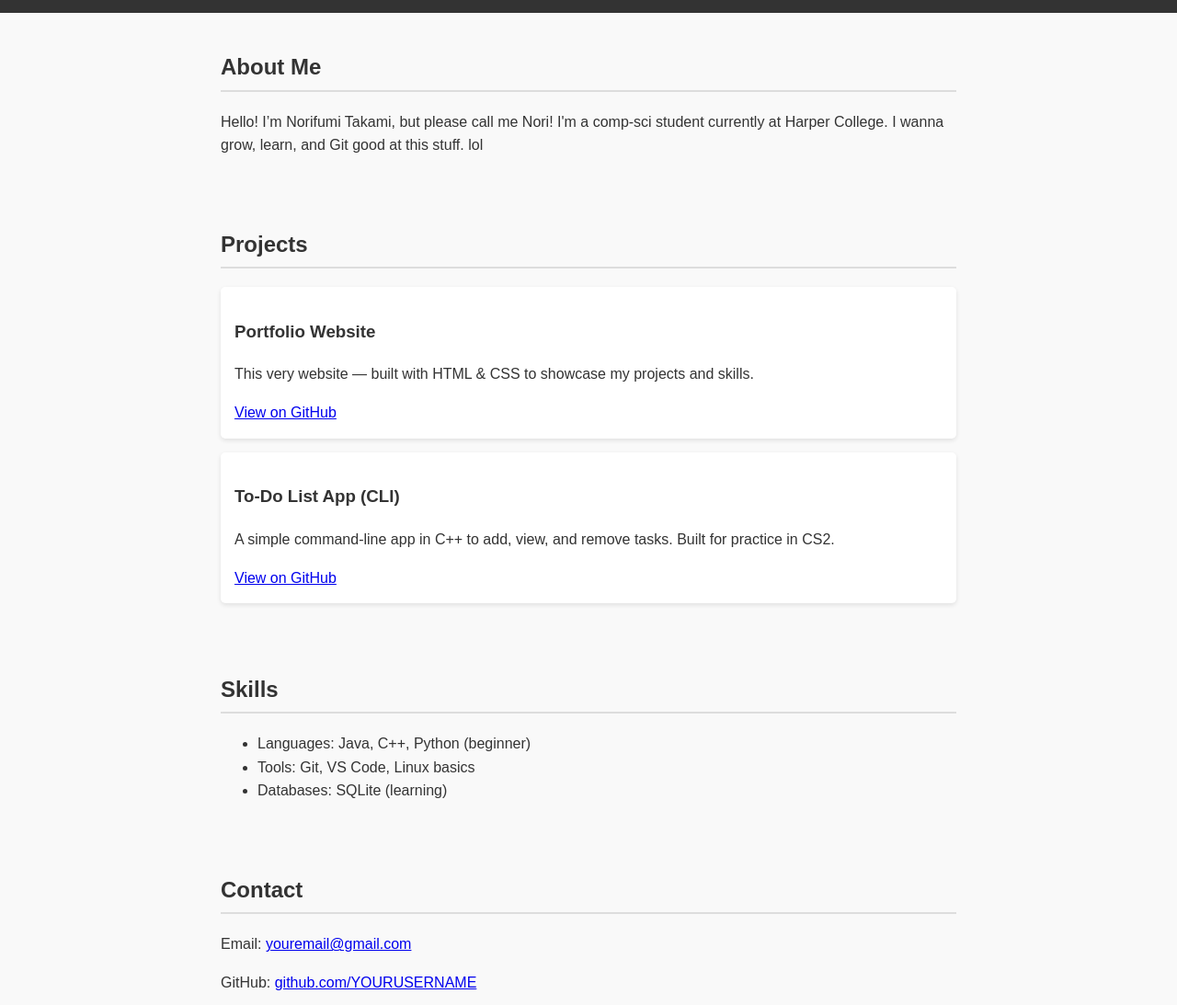
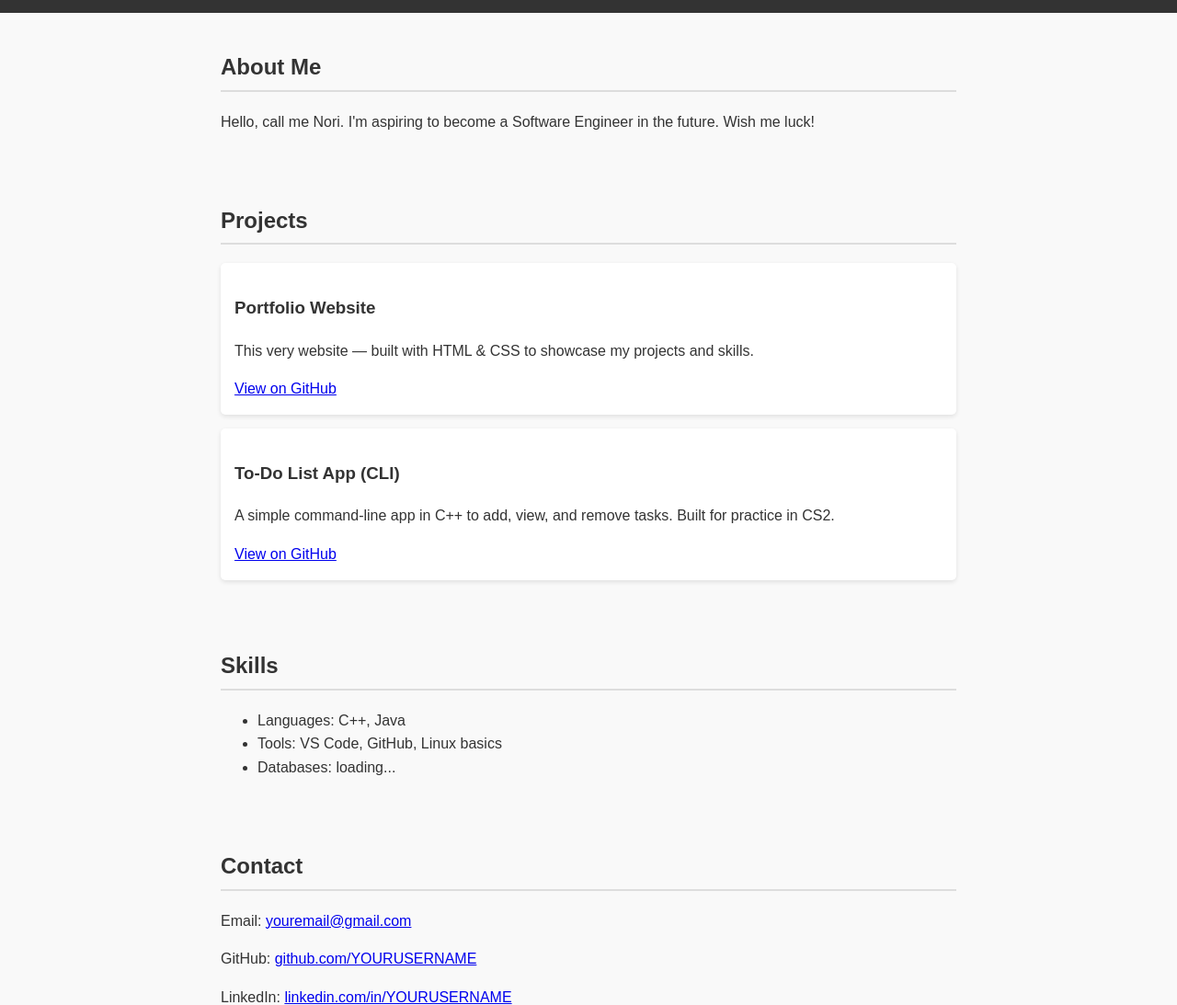
Before and after one commit to n0rifumi/portfolio, a plain HTML site: page index.html in a window 1280 px wide. Shown: the part 160-1253 px from the top of the page at 92% size. Drawn offline with Linux system fonts and the light colour scheme.

Commit message:
Update index.html
updated about again and skills

```diff
--- a/index.html
+++ b/index.html
@@ -20,9 +20,8 @@
 
   <section id="about">
     <h2>About Me</h2>
-    <p>Hello! I’m Norifumi Takami, but please call me Nori! I'm a
-    comp-sci student currently at Harper College. I wanna grow, learn, and Git
-    good at this stuff. lol
+    <p>Hello, call me Nori. I'm aspiring to become
+    a Software Engineer in the future. Wish me luck!
     </p>
   </section>
 
@@ -43,17 +42,17 @@
   <section id="skills">
     <h2>Skills</h2>
     <ul>
-      <li>Languages: Java, C++, Python (beginner)</li>
-      <li>Tools: Git, VS Code, Linux basics</li>
-      <li>Databases: SQLite (learning)</li>
+      <li>Languages: C++, Java</li>
+      <li>Tools: VS Code, GitHub, Linux basics</li>
+      <li>Databases: loading...</li>
     </ul>
   </section>
 
   <section id="contact">
     <h2>Contact</h2>
-    <p>Email: <a href="mailto:youremail@gmail.com">youremail@gmail.com</a></p>
-    <p>GitHub: <a href="https://github.com/YOURUSERNAME" target="_blank">github.com/YOURUSERNAME</a></p>
-    <p>LinkedIn: <a href="https://linkedin.com/in/YOURUSERNAME" target="_blank">linkedin.com/in/YOURUSERNAME</a></p>
+    <p>Email: <a href="noritakami81@gmail.com">youremail@gmail.com</a></p>
+    <p>GitHub: <a href="https://github.com/n0rifumi" target="_blank">github.com/YOURUSERNAME</a></p>
+    <p>LinkedIn: <a href="www.linkedin.com/in/norifumi-takami-004b762a0" target="_blank">linkedin.com/in/YOURUSERNAME</a></p>
   </section>
 
   <footer>
```
